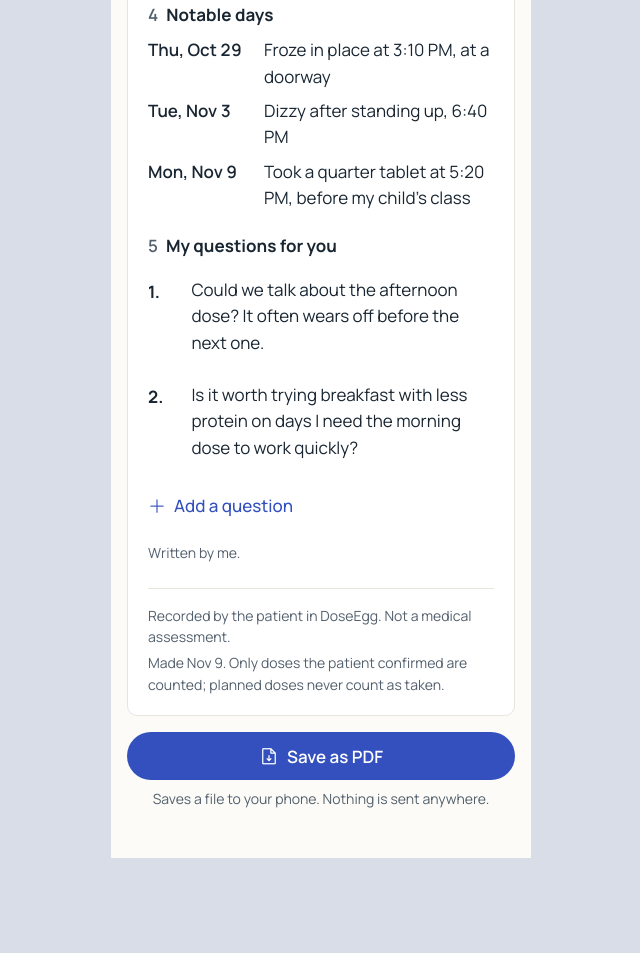
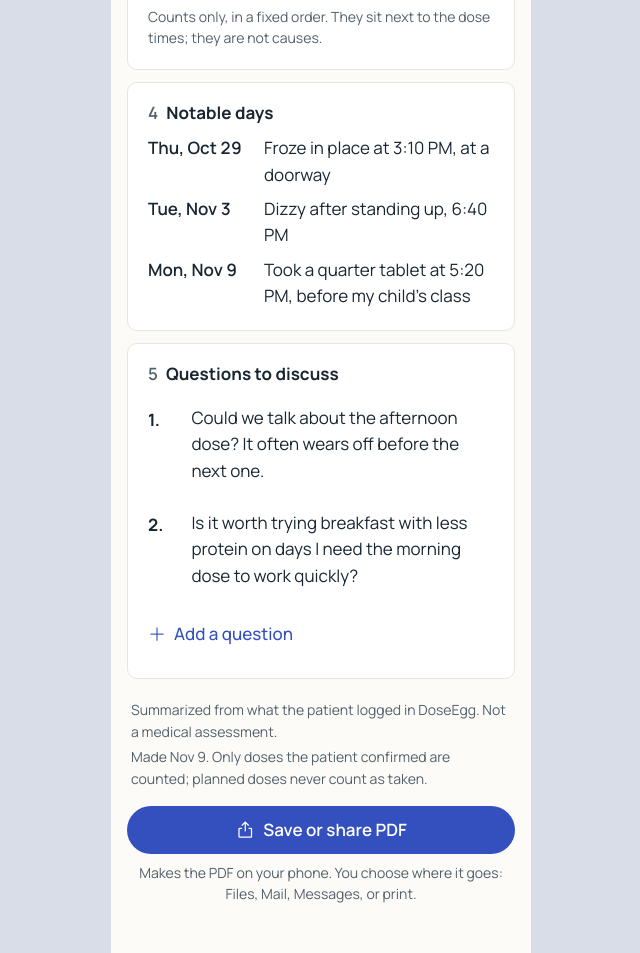
Before and after one commit to tutuseagull/dose-egg-public, a plain HTML site: page showcase/report.html in a window 1280 px wide. Shown: the part 1837-2790 px from the top of the page, without its empty margins (319-959 px from the left). Before the commit the page ends 2695 px from the top, so only its background shows below. Drawn offline with nearby package versions, Linux system fonts and the light colour scheme.

Commit message:
Report: review changes
Co-Authored-By: Claude Opus 5.5 <noreply@anthropic.com>
Claude-Session: https://claude.ai/code/session_01MyWbQsSNNkTPbT255rZQBJ

```diff
--- a/showcase/report.html
+++ b/showcase/report.html
@@ -136,17 +136,25 @@ button{border:0;background:none;cursor:pointer;padding:0}
    A document a doctor reads, so it looks like paper: white, flat, a hairline, no
    app chrome inside it. It reads the same on a phone, on a laptop shown across the
    desk, and printed. */
-.paper{background:var(--surface-card);border:1px solid var(--border-subtle);
-       border-radius:var(--radius-md);padding:var(--paper-pad);
-       display:flex;flex-direction:column;gap:var(--space-6)}
+.paper{display:flex;flex-direction:column;gap:var(--space-3)}
+/* SECTIONS AS CARDS (Tutu, 2026-11-09). On screen each section is a card, so a
+   ten-minute reader can find one block at a glance; the summary card (who, when,
+   the plan, at a glance) is tinted so it reads as the part to look at first.
+   Inside a card the rhythm is set once: --space-3 between lines, --space-4 under
+   the heading. Printed, the cards become flat sections with a hairline. */
+.card{background:var(--surface-card);border:1px solid var(--border-subtle);
+      border-radius:var(--radius-md);padding:var(--paper-pad);
+      display:flex;flex-direction:column;gap:var(--space-4)}
+.card.summary{background:var(--surface-accent);border-color:transparent}
 .paper[lang="ja"]{font-family:var(--font-sans), 'Noto Sans JP', sans-serif}
-.p-head{display:flex;flex-direction:column;gap:var(--space-1);
-        padding-bottom:var(--space-4);border-bottom:1px solid var(--border-subtle)}
+.p-head{display:flex;flex-direction:column;gap:var(--space-2)}
 .p-kicker{font-size:var(--text-label);font-weight:600;color:var(--text-muted);letter-spacing:.02em}
 .p-title{font-size:var(--text-heading);font-weight:700;line-height:var(--leading-tight);margin:0}
 .p-meta{font-size:var(--text-body);color:var(--text-secondary)}
 .p-meta b{color:var(--text-primary);font-weight:600}
 .blk{display:flex;flex-direction:column;gap:var(--space-3)}
+.card.blk{gap:var(--space-3)}
+.summary .blk{padding-top:var(--space-4);border-top:1px solid color-mix(in srgb, var(--mark) 18%, transparent)}
 .blk h3{margin:0;font-size:var(--text-body);font-weight:700;line-height:var(--leading-tight)}
 .blk h3 .n{color:var(--text-muted);font-weight:600;margin-right:var(--space-2)}
 
@@ -204,7 +212,7 @@ button{border:0;background:none;cursor:pointer;padding:0}
       margin-left:calc(var(--space-3) * -1);border-radius:var(--radius-md);color:var(--accent);
       display:flex;align-items:center;gap:var(--space-2);font-weight:500}
 .addq i{font-size:18px}
-.p-foot{padding-top:var(--space-4);border-top:1px solid var(--border-subtle);
+.p-foot{padding:var(--space-2) var(--space-1) 0;
         font-size:var(--text-label);color:var(--text-muted);display:flex;flex-direction:column;gap:var(--space-1)}
 
 /* ── the one action: save it as a file to hand over ── */
@@ -224,7 +232,9 @@ button{border:0;background:none;cursor:pointer;padding:0}
   .demo-bar,.top,.controls,.act,.addq,.edge-top{display:none!important}
   .shell{max-width:none;background:#fff}
   .scroll{padding:0}
-  .paper{border:0;padding:0}
+  .paper{gap:0}
+  .card{border:0;border-top:1px solid #ccc;border-radius:0;padding:5mm 0;background:#fff;break-inside:avoid}
+  .card.summary{border-top:0;padding-top:0}
   .qs textarea{border:0;padding:0;overflow:visible}
 }
 </style>
@@ -266,7 +276,7 @@ button{border:0;background:none;cursor:pointer;padding:0}
     <article class="paper" id="paper" data-clock-skip></article>
 
     <div class="act">
-      <button class="btn" onclick="savePdf()"><i class="ph ph-file-arrow-down"></i><span id="t-save"></span></button>
+      <button class="btn" onclick="savePdf()"><i class="ph ph-export"></i><span id="t-save"></span></button>
       <p class="hint" id="t-savehint" style="text-align:center"></p>
     </div>
   </main>
@@ -283,14 +293,14 @@ const T = {
     reg:'Regular doctor', neu:'New doctor',
     amt:'Include amounts', amtOff:'Amounts are left out. Times are shown, not how much.',
     amtOn:'Amounts are included, as you logged them.',
-    save:'Save as PDF', saveHint:'Saves a file to your phone. Nothing is sent anywhere.',
+    save:'Save or share PDF', saveHint:'Makes the PDF on your phone. You choose where it goes: Files, Mail, Messages, or print.',
     kicker:'Report for my visit · DoseEgg',
     titleReg:'The last two weeks', titleNew:'My record so far',
-    period:(a,b,n)=>`<b>${a} to ${b}</b> · ${n} days`,
+    period:(a,b,n)=>`<b>${a} to ${b}</b> · ${span(n)}`,
     coverage:(k,n)=>`Something was logged on <b>${k} of ${n} days</b>. A day with no entries is unknown, not zero.`,
     planNow:'Current plan',
     planLine:(times)=>`Levodopa ${times.length} times a day: ${times.join(', ')}. Entacapone once, at ${'{E}'}.`,
-    b1:'At a glance', b2:'Dose times and how I felt', b3:'Alongside', b4:'Notable days', b5:'My questions for you',
+    b1:'At a glance', b2:'Dose times and how I felt', b3:'Alongside', b4:'Notable days', b5:'Questions to discuss',
     b1new:'Plan history', b2new:'By 3 months', b3new:'What the record holds',
     obsDrift:(k,n,m)=>`The 14:30 dose was taken earlier than planned on <b>${k} of ${n}</b> logged days, typically by ${m} minutes.`,
     obsOff:(k,n,a,b)=>`“Meds wearing off” was noted on <b>${k} of ${n}</b> logged days, most often between ${a} and ${b}.`,
@@ -307,8 +317,7 @@ const T = {
     qs:['Could we talk about the afternoon dose? It often wears off before the next one.',
         'Is it worth trying breakfast with less protein on days I need the morning dose to work quickly?'],
     addq:'Add a question',
-    qnote:'Written by me.',
-    foot1:'Recorded by the patient in DoseEgg. Not a medical assessment.',
+    foot1:'Summarized from what the patient logged in DoseEgg. Not a medical assessment.',
     foot2:(d)=>`Made ${d}. Only doses the patient confirmed are counted; planned doses never count as taken.`,
     plHead:['From','Plan'], plRows:(a,b)=>[[a,'Levodopa 4 times a day: 08:00, 12:00, 16:00, 20:00'],[b,'Levodopa 5 times a day: 07:30, 11:00, 14:30, 18:00, 21:30, with Entacapone at 09:30']],
     qHead:['3 months','Doses landed, typically','Days logged'],
@@ -333,14 +342,14 @@ const T = {
     reg:'いつもの医師', neu:'初めての医師',
     amt:'量を含める', amtOff:'量は含めていません。時刻のみ表示します。',
     amtOn:'記録した量を含めています。',
-    save:'PDFとして保存', saveHint:'ファイルをスマートフォンに保存します。どこにも送信されません。',
+    save:'PDFを保存・共有', saveHint:'PDFはスマートフォン上で作成されます。送り先（ファイル、メール、メッセージ、印刷）はご自身で選べます。',
     kicker:'受診用レポート · DoseEgg',
     titleReg:'直近2週間', titleNew:'これまでの記録',
-    period:(a,b,n)=>`<b>${a}〜${b}</b>・${n}日間`,
+    period:(a,b,n)=>`<b>${a}〜${b}</b>・${span(n)}`,
     coverage:(k,n)=>`記録があった日：<b>${n}日中${k}日</b>。記録のない日は「不明」で、ゼロとは数えません。`,
     planNow:'現在の服薬計画',
     planLine:(times)=>`レボドパ 1日${times.length}回：${times.join('、')}。エンタカポン 1日1回：{E}。`,
-    b1:'まとめ', b2:'服薬時刻と体調', b3:'あわせて記録されたこと', b4:'気になった日', b5:'先生への質問',
+    b1:'まとめ', b2:'服薬時刻と体調', b3:'あわせて記録されたこと', b4:'気になった日', b5:'相談したいこと',
     b1new:'服薬計画の履歴', b2new:'3か月ごと', b3new:'記録の内容',
     obsDrift:(k,n,m)=>`14:30の服薬は、記録のある<b>${n}日中${k}日</b>で予定より早く、多くは約${m}分早めでした。`,
     obsOff:(k,n,a,b)=>`「薬が切れてきた」の記録は<b>${n}日中${k}日</b>で、多くは${a}〜${b}の間でした。`,
@@ -357,8 +366,7 @@ const T = {
     qs:['午後の薬について相談できますか。次の服薬の前に切れることが多いです。',
         '朝の薬を早く効かせたい日は、朝食のたんぱく質を控えてみる価値はありますか。'],
     addq:'質問を追加',
-    qnote:'自分で書いた質問です。',
-    foot1:'DoseEggで本人が記録した内容です。医学的な評価ではありません。',
+    foot1:'DoseEggで本人が記録した内容をまとめたものです。医学的な評価ではありません。',
     foot2:(d)=>`作成日：${d}。本人が確認した服薬のみ数えています。予定の服薬を「服用済み」とは数えません。`,
     plHead:['開始日','計画'], plRows:(a,b)=>[[a,'レボドパ 1日4回：08:00、12:00、16:00、20:00'],[b,'レボドパ 1日5回：07:30、11:00、14:30、18:00、21:30、エンタカポン 09:30']],
     qHead:['3か月','服薬時刻（典型）','記録のある日'],
@@ -379,6 +387,17 @@ const T = {
   }
 };
 /* amounts, only when switched on; same words in both languages as the Cabinet's chips */
+/* A span in the unit people think in, with the exact days kept beside it once it
+   is long enough to need a bigger unit: "about 9 months (281 days)". Up to 4
+   weeks it is just days. */
+function span(n){
+  const ja = lang === 'ja';
+  if (n < 28) return ja ? `${n}日間` : `${n} days`;
+  const [v, u] = n < 91 ? [Math.round(n / 7), ja ? '週間' : 'weeks']
+               : n < 730 ? [Math.round(n / 30.4), ja ? 'か月' : 'months']
+               : [Math.round(n / 365 * 10) / 10, ja ? '年' : 'years'];
+  return ja ? `約${v}${u}（${n}日間）` : `about ${v} ${u} (${n} days)`;
+}
 const AMT = { en:{ L:'½ tablet (100mg)', E:'1 tablet (200mg)' }, ja:{ L:'½錠（100mg）', E:'1錠（200mg）' } };
 
 /* ═════════ the sample record (generated, seeded: the same every load) ═════════
@@ -490,7 +509,7 @@ function render(){
     const hp = LOGGED.filter(d => d.highProt), rest = LOGGED.filter(d => !d.highProt);
     const hpLate = hp.filter(d => d.kickLate).length, restLate = rest.filter(d => d.kickLate).length;
 
-    h += `<header class="p-head">
+    h += `<div class="card summary"><header class="p-head">
       <span class="p-kicker">${t.kicker}</span>
       <h2 class="p-title">${t.titleReg}</h2>
       <span class="p-meta">${t.period(fmtDate(first), fmtDate(last), N)}</span>
@@ -501,16 +520,16 @@ function render(){
       ${obs(`${off.length}/${n}`, clkAll(t.obsOff(off.length, n, offA, offB)))}
       ${obs(`${early.length}/${n}`, clkAll(t.obsDrift(early.length, n, earlyBy)))}
       ${obs(`${hpLate}/${hp.length}`, clkAll(t.obsProt(hpLate, hp.length, restLate, rest.length)))}
-    </section>`;
-    h += `<section class="blk"><h3><span class="n">2</span>${t.b2}</h3>${chartSVG(t)}
+    </section></div>`;
+    h += `<section class="blk card"><h3><span class="n">2</span>${t.b2}</h3>${chartSVG(t)}
       <div class="legend"><span><i class="k dose"></i>${t.legDose}</span><span><i class="k plan"></i>${t.legPlan}</span>
         <span><i class="k off"></i>${t.legOff}</span><span><i class="k on"></i>${t.legOn}</span>
         <span><i class="k none"></i>${t.legNone}</span></div></section>`;
     const vals = [hp.length, LOGGED.filter(d => d.move).length, LOGGED.filter(d => d.shortSleep).length, LOGGED.filter(d => d.extra).length];
-    h += `<section class="blk"><h3><span class="n">3</span>${t.b3}</h3><div class="facts">${
+    h += `<section class="blk card"><h3><span class="n">3</span>${t.b3}</h3><div class="facts">${
       t.facts.map(([l, f], i) => `<div class="fact"><span class="fl">${l}</span><span class="fv">${f(vals[i], n)}</span></div>`).join('')
     }</div><p class="note-small">${t.factsNote}</p></section>`;
-    h += `<section class="blk"><h3><span class="n">4</span>${t.b4}</h3><ul class="days">${
+    h += `<section class="blk card"><h3><span class="n">4</span>${t.b4}</h3><ul class="days">${
       t.notable.map(([i, txt]) => { const ago = [11, 6, 0][i];
         return `<li><span class="d">${fmtDate(dayAt(ago), true)}</span><span>${clkAll(txt)}</span></li>`; }).join('')
     }</ul></section>`;
@@ -521,7 +540,7 @@ function render(){
     const Q = [ [dayAt(span), dayAt(190), 6, 74, 91], [dayAt(189), dayAt(120), 8, 61, 70],
                 [dayAt(119), dayAt(60), 9, 52, 60], [dayAt(59), dayAt(0), 21, 51, 60] ];
     const logged = Q.reduce((a, q) => a + q[3], 0), total = Q.reduce((a, q) => a + q[4], 0);
-    h += `<header class="p-head">
+    h += `<div class="card summary"><header class="p-head">
       <span class="p-kicker">${t.kicker}</span>
       <h2 class="p-title">${t.titleNew}</h2>
       <span class="p-meta">${t.period(fmtDate(dayAt(span)), fmtDate(last), total)}</span>
@@ -531,27 +550,22 @@ function render(){
     h += `<section class="blk"><h3><span class="n">1</span>${t.b1new}</h3>
       <table class="tbl"><thead><tr><th>${t.plHead[0]}</th><th>${t.plHead[1]}</th></tr></thead><tbody>${
         t.plRows(fmtDate(v1), fmtDate(v2)).map(r => `<tr><td style="white-space:nowrap">${r[0]}</td><td>${clkAll(r[1])}</td></tr>`).join('')
-      }</tbody></table></section>`;
-    h += `<section class="blk"><h3><span class="n">2</span>${t.b2new}</h3>
+      }</tbody></table></section></div>`;
+    h += `<section class="blk card"><h3><span class="n">2</span>${t.b2new}</h3>
       <table class="tbl"><thead><tr><th>${t.qHead[0]}</th><th class="r">${t.qHead[1]}</th><th class="r">${t.qHead[2]}</th></tr></thead><tbody>${
         Q.map(q => `<tr><td>${fmtDate(q[0])}–${fmtDate(q[1])}</td><td class="r">${t.qVal(q[2])}</td><td class="r">${t.qDays(q[3], q[4])}</td></tr>`).join('')
       }</tbody></table><p class="note-small">${t.qNote}</p></section>`;
-    const holds = [1184, 412, 486, 152, 233];
-    h += `<section class="blk"><h3><span class="n">3</span>${t.b3new}</h3><div class="facts">${
-      t.holds.map(([l, f], i) => `<div class="fact"><span class="fl">${l}</span><span class="fv">${f(holds[i])}</span></div>`).join('')
-    }</div><p class="note-small">${t.holdsNote(logged, total)}</p></section>`;
-    h += `<section class="blk"><h3><span class="n">4</span>${t.b4}</h3><ul class="days">${
+    h += `<section class="blk card"><h3><span class="n">3</span>${t.b4}</h3><ul class="days">${
       t.notableNew.map(([i, txt]) => { const d = [dayAt(119), dayAt(74), dayAt(6)][i];
         return `<li><span class="d">${fmtDate(d)}</span><span>${clkAll(txt)}</span></li>`; }).join('')
     }</ul></section>`;
   }
   /* MY QUESTIONS: the person's own, editable here, printed as a list. The app does
      not suggest any (H-04 is held for clinical and legal review). */
-  h += `<section class="blk"><h3><span class="n">5</span>${t.b5}</h3>
+  h += `<section class="blk card"><h3><span class="n">${scene === 'reg' ? 5 : 4}</span>${t.b5}</h3>
     <ol class="qs" id="qs">${QS[lang].map((q, i) =>
       `<li><textarea rows="2" aria-label="${t.b5} ${i + 1}" oninput="QS[lang][${i}]=this.value">${q}</textarea></li>`).join('')}</ol>
-    <button class="addq" onclick="addQ()"><i class="ph ph-plus"></i>${t.addq}</button>
-    <p class="note-small">${t.qnote}</p></section>`;
+    <button class="addq" onclick="addQ()"><i class="ph ph-plus"></i>${t.addq}</button></section>`;
   h += `<footer class="p-foot"><span>${t.foot1}</span><span>${t.foot2(fmtDate(TODAY))}</span></footer>`;
   p.innerHTML = h;
 }
@@ -565,8 +579,11 @@ function addQ(){ QS[lang].push(''); render(); const all = document.querySelector
 function setScene(s){ scene = s; el('sc-reg').setAttribute('aria-pressed', s === 'reg'); el('sc-new').setAttribute('aria-pressed', s === 'new'); render(); }
 function setLang(l){ lang = l; el('lg-en').setAttribute('aria-pressed', l === 'en'); el('lg-ja').setAttribute('aria-pressed', l === 'ja'); render(); }
 function toggleAmounts(){ amounts = !amounts; el('amtSw').setAttribute('aria-checked', amounts); render(); }
-/* Saving = the browser's print to PDF in the prototype. The real app makes the file
-   on the phone (local export, MVP scope guard): nothing leaves the device. */
+/* SAVE OR SHARE. The real app makes the PDF on the phone and opens the system
+   share sheet, where the person picks Files, Mail, Messages or print. The app
+   itself never sends it anywhere (local export, MVP scope guard): an email is the
+   person's own Mail app, sent by them. The prototype uses the browser's print,
+   whose sheet on iOS offers the same save and share choices. */
 function savePdf(){ window.print(); }
 
 render();
```
Also changed, not shown: prototypes/doctor-report.html (+53 -36 lines).
